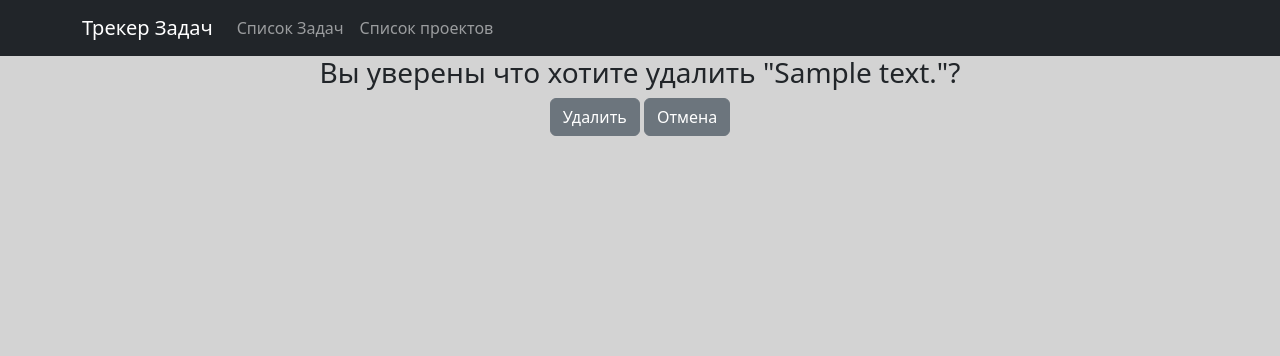
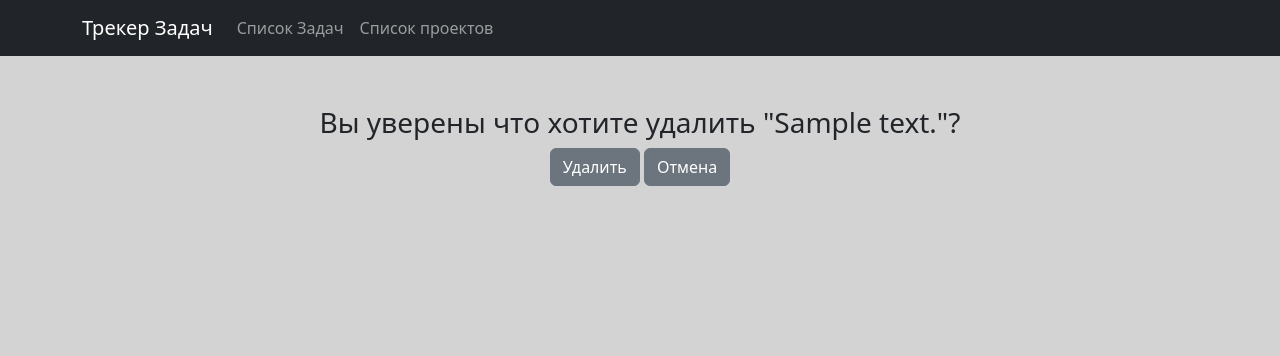
Before and after one commit to Daniarbekov/homework_70_Didar_Daniyarbekov, a Django app: page /task/1/delete in a window 1280 px wide. Shown: the top 356 px of the page. Run offline with Django 4.2, Linux system fonts and the light colour scheme; tables that the repository leaves empty hold one stand-in row (values such as "Sample post"); parts of the project's set-up code (start-up, migrations or seed data) failed here and were passed over; some libraries are stand-ins or nearby versions.

Commit message:
добавлены стили

```diff
--- a/source/static/css/style.css
+++ b/source/static/css/style.css
@@ -4,8 +4,13 @@ body{
 .task-content, .project-content{
     margin-top: 30px;
 }
+.delete-form{
+    margin-top: 50px;
+}
 .pagination{
     text-align: center;
+    margin-left: 30%;
+    margin-top: 20px;
 }
 .pagination a, .pagination .page-disabled{
     display: inline-block;
```
